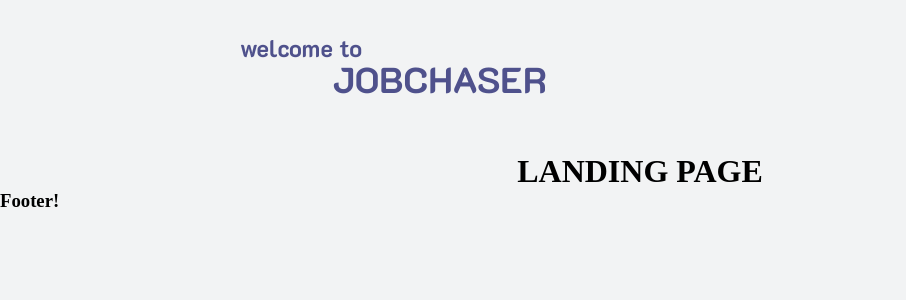
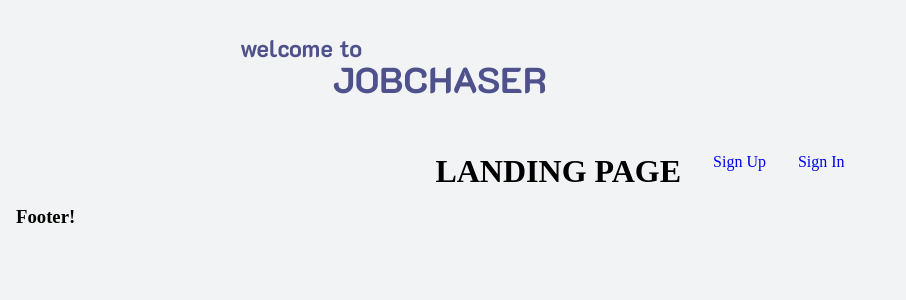
Before and after one commit to elinfelicia/jobchaser, a React (Vite) app: page / in a window 1280 px wide. Shown: the top 300 px of the page, without its empty margins (0-906 px from the left). Built offline with nearby package versions, Linux system fonts and the light colour scheme.

Commit message:
links and navigation

```diff
--- a/package.json
+++ b/package.json
@@ -16,6 +16,8 @@
     "@fortawesome/free-solid-svg-icons": "^6.5.1",
     "@fortawesome/react-fontawesome": "^0.2.0",
     "axios": "^1.6.8",
+    "firebase": "^10.9.0",
+    "firebaseui": "^6.1.0",
     "react": "^18.2.0",
     "react-dom": "^18.2.0",
     "react-hook-form": "^7.51.1",
--- a/src/components/SignInForm.jsx
+++ b/src/components/SignInForm.jsx
@@ -13,8 +13,12 @@ function SignInForm() {
 
     const formSubmit = (data) => {
         console.log("Form Submitted: ", data);
-        navigate("/jobs")
+        navigate("/jobs");
+
+
     };
+
+
 
     return (
     <>
--- a/src/components/SignUpForm.jsx
+++ b/src/components/SignUpForm.jsx
@@ -33,8 +33,6 @@ function SignUpForm() {
       registerUser(userData);
       alert("User registered successfully!");
       navigate("/signin")
-
-      // ADD redirection to sign in
 
     }
   };
--- a/src/components/header.jsx
+++ b/src/components/header.jsx
@@ -1,23 +1,15 @@
 
-// import { Link } from 'react-router-dom';
+import { Link } from 'react-router-dom';
 
 function Header() {
 
   return (
     <header>
-      {/* <nav>
-        <ul>
-          <li>
-            <Link to=""></Link>
-          </li>
-          <li>
-            <Link to=""></Link>
-          </li>
-        </ul>
-      </nav> */}
       <div className="headers">
         <h4 className='subheading font-bold'>welcome to</h4>
-        <h1 className='heading font-bold'>JOBCHASER</h1>
+        <Link to="/">
+          <h1 className='heading font-bold'>JOBCHASER</h1>
+        </Link>
       </div>
 
     </header>
--- a/src/components/pages/LandingPage.jsx
+++ b/src/components/pages/LandingPage.jsx
@@ -1,6 +1,13 @@
+import { Link } from "react-router-dom"
+
 function LandingPage() {
     return (
-        <h1>LANDING PAGE</h1>
+        <>
+            <h1>LANDING PAGE</h1>
+            <Link to="/signup">Sign Up</Link>
+            <Link to="/signin">Sign In</Link>
+
+        </>
     )
 }
 export default LandingPage
--- a/src/styles/_footer.scss
+++ b/src/styles/_footer.scss
@@ -1,3 +1,6 @@
 footer {
-    margin-top: auto;
+
+    position: static;
+    padding: 1rem;
+    bottom: 0;
     }
--- a/src/styles/_header.scss
+++ b/src/styles/_header.scss
@@ -7,6 +7,14 @@ header {
     margin-left: auto;
     margin-right: auto;
 
+}
+
+ul {
+    list-style: none;
+}
+
+a {
+    text-decoration: none;
 }
 .headers {
     max-width: 400px;
--- a/src/styles/index.css
+++ b/src/styles/index.css
@@ -89,6 +89,14 @@ header {
   max-width: 800px;
   margin-left: auto;
   margin-right: auto;
+}
+
+ul {
+  list-style: none;
+}
+
+a {
+  text-decoration: none;
 }
 
 .headers {
@@ -245,7 +253,9 @@ header {
 }
 
 footer {
-  margin-top: auto;
+  position: static;
+  padding: 1rem;
+  bottom: 0;
 }
 
 @media (min-width: 700px) {
```
Also changed, not shown: src/firebase.jsx (added, +21 -0 lines), 2 other files (tests, documents, lock files or other folders).
